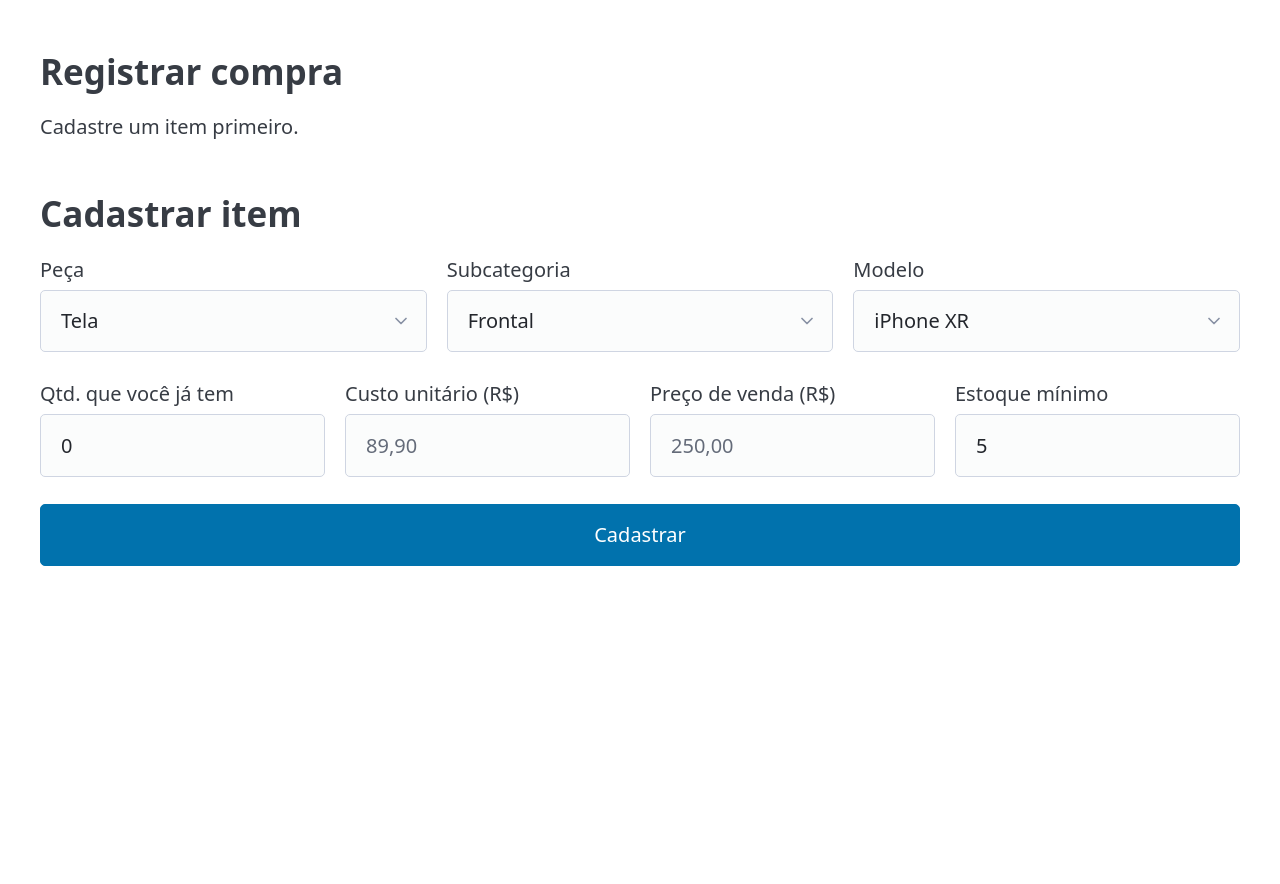
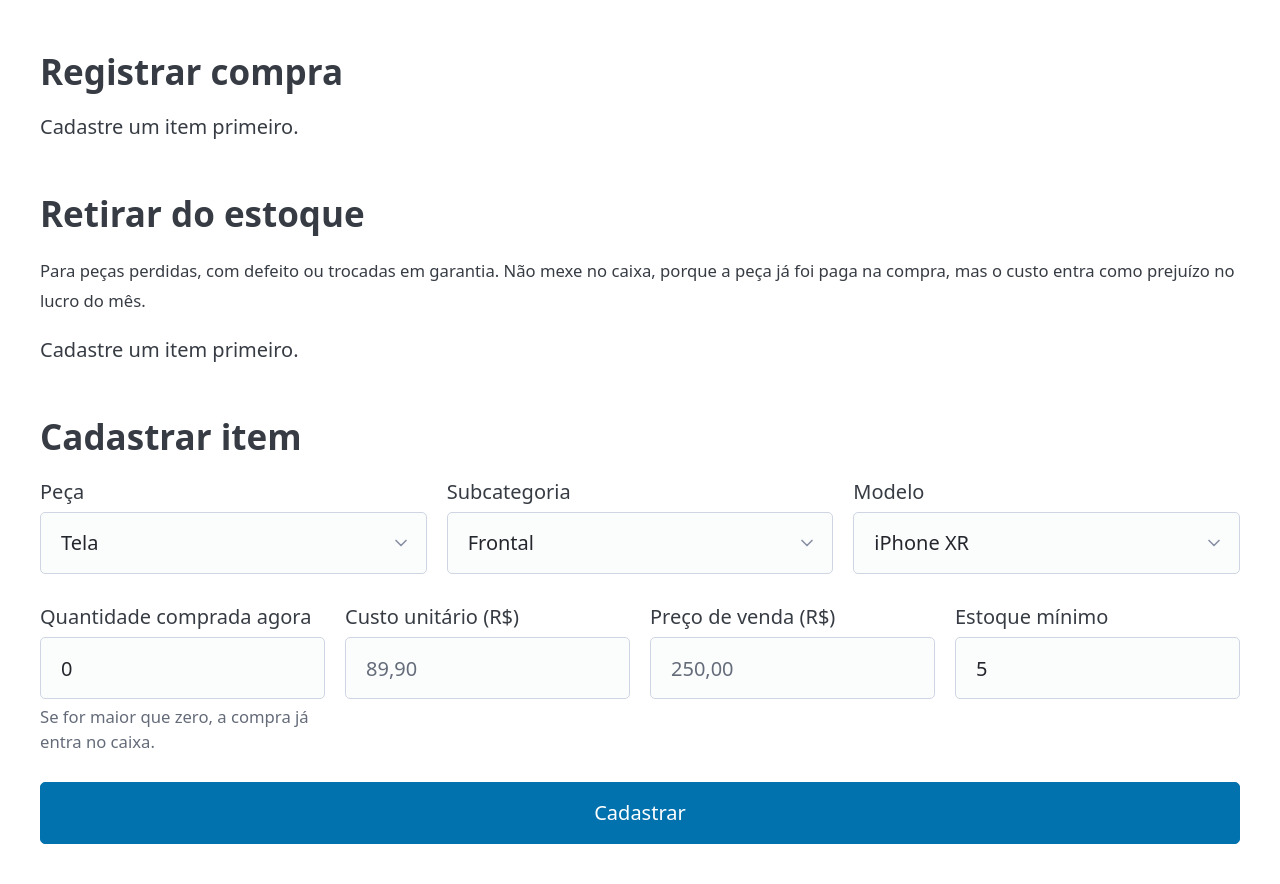
Before and after one commit to davidfwallace/caixa-assistencia, a Flask app: page /estoque in a window 1280 px wide. Shown: the part 186-1070 px from the top of the page. Before the commit the page ends 752 px from the top, so only its background shows below. Run offline with Flask 3, Linux system fonts and the light colour scheme; data that the repository does not hold is empty; some libraries are stand-ins or nearby versions.

Commit message:
Cadastro de item lança compra no caixa e adiciona retirada por perda

```diff
--- a/app.py
+++ b/app.py
@@ -3,11 +3,11 @@ from datetime import date
 from flask import Flask, flash, redirect, render_template, request, url_for
 
 from caixa.calculos import (
-    filtrar_por_mes, lucro_bruto, lucro_por_item, margem_percentual,
+    custo_das_perdas, filtrar_por_mes, lucro_bruto, lucro_por_item, margem_percentual,
     saldo, total_por_categoria, total_por_tipo,
 )
+from caixa.modelos import CATEGORIAS, ENTRADA, MOTIVOS_PERDA, SAIDA, Lancamento
 from caixa.dinheiro import formatar_reais, reais_para_centavos
-from caixa.modelos import CATEGORIAS, ENTRADA, SAIDA, Lancamento
 from caixa.repositorio import RepositorioLancamentos
 from caixa.catalogo import ACESSORIOS, MODELOS, PECAS, SERVICOS
 from caixa.estoque import ItemEstoque, gerar_pedido, itens_para_repor
@@ -42,6 +42,7 @@ def criar_app(caminho_banco="caixa.db"):
             mes_texto = hoje.strftime("%Y-%m")
 
         do_mes = filtrar_por_mes(repo.listar(), ano, mes)
+        perdas_do_mes = filtrar_por_mes(repo_estoque.listar_perdas(), ano, mes)
         return render_template(
             "index.html",
             mes_texto=mes_texto,
@@ -49,8 +50,10 @@ def criar_app(caminho_banco="caixa.db"):
             entradas=total_por_tipo(do_mes, ENTRADA),
             saidas=total_por_tipo(do_mes, SAIDA),
             saldo=saldo(do_mes),
-            lucro=lucro_bruto(do_mes),
-            margem=margem_percentual(do_mes),
+            lucro=lucro_bruto(do_mes, perdas_do_mes),
+            margem=margem_percentual(do_mes, perdas_do_mes),
+            perdas=perdas_do_mes,
+            total_perdas=custo_das_perdas(perdas_do_mes),
             ranking=lucro_por_item(do_mes),
             por_categoria=total_por_categoria(do_mes),
             categorias=CATEGORIAS,
@@ -66,13 +69,17 @@ def criar_app(caminho_banco="caixa.db"):
     def adicionar():
         formulario = request.form
         categoria = formulario.get("categoria", "")
+        tipo = TIPO_DA_CATEGORIA.get(categoria, "")
+        custo_texto = formulario.get("custo", "").strip()
         try:
+            custo = reais_para_centavos(custo_texto) if tipo == ENTRADA and custo_texto else 0
             lancamento = Lancamento(
                 data=date.fromisoformat(formulario.get("data", "")),
                 descricao=formulario.get("descricao", ""),
                 categoria=categoria,
                 valor_centavos=reais_para_centavos(formulario.get("valor", "")),
-                tipo=TIPO_DA_CATEGORIA.get(categoria, ""),
+                tipo=tipo,
+                custo_centavos=custo,
             )
         except ValueError as erro:
             flash(f"Não foi possível salvar: {erro}", "erro")
@@ -92,22 +99,29 @@ def criar_app(caminho_banco="caixa.db"):
             acessorios=ACESSORIOS,
             pecas=PECAS,
             modelos=MODELOS,
+            motivos=MOTIVOS_PERDA,
+            hoje=date.today().isoformat(),
         )
 
     @app.post("/estoque/itens")
     def cadastrar_item():
         formulario = request.form
         try:
+            quantidade = int(formulario.get("quantidade", "") or 0)
+            if quantidade < 0:
+                raise ValueError("A quantidade não pode ser negativa.")
             item = ItemEstoque(
                 peca=formulario.get("peca", ""),
                 variante=formulario.get("variante", ""),
                 modelo=formulario.get("modelo", ""),
-                quantidade=int(formulario.get("quantidade", "")),
+                quantidade=0,
                 custo_centavos=reais_para_centavos(formulario.get("custo", "")),
                 preco_centavos=reais_para_centavos(formulario.get("preco", "")),
                 minimo=int(formulario.get("minimo", "")),
             )
             repo_estoque.adicionar_item(item)
+            if quantidade > 0:
+                repo_estoque.registrar_compra(item.id, quantidade, item.custo_centavos, date.today())
         except ValueError as erro:
             flash(f"Não foi possível cadastrar: {erro}", "erro")
         else:
@@ -146,6 +160,25 @@ def criar_app(caminho_banco="caixa.db"):
         flash(f"{lancamento.categoria} registrado: {lancamento.descricao}.", "sucesso")
         return redirect(url_for("index", mes=lancamento.data.strftime("%Y-%m")))
 
+    @app.post("/estoque/perdas")
+    def registrar_perda():
+        formulario = request.form
+        try:
+            perda = repo_estoque.registrar_perda(
+                item_id=int(formulario.get("item_id", "")),
+                quantidade=int(formulario.get("quantidade", "")),
+                motivo=formulario.get("motivo", ""),
+                data=date.fromisoformat(formulario.get("data", "")),
+            )
+        except ValueError as erro:
+            flash(f"Não foi possível registrar a perda: {erro}", "erro")
+        else:
+            flash(
+                f"Perda registrada: {perda.quantidade}x {perda.descricao} ({perda.motivo}).",
+                "sucesso",
+            )
+        return redirect(url_for("estoque"))
+
     return app
 
 if __name__ == "__main__":
--- a/templates/estoque.html
+++ b/templates/estoque.html
@@ -60,6 +60,39 @@
     <p>Cadastre um item primeiro.</p>
   {% endif %}
 
+  <h2>Retirar do estoque</h2>
+  <p><small>
+    Para peças perdidas, com defeito ou trocadas em garantia. Não mexe no caixa,
+    porque a peça já foi paga na compra, mas o custo entra como prejuízo no lucro do mês.
+  </small></p>
+  {% if itens %}
+    <form method="post" action="{{ url_for('registrar_perda') }}">
+      <label>Item
+        <select name="item_id" required>
+          {% for item in itens %}
+            <option value="{{ item.id }}">{{ item.nome }} ({{ item.quantidade }} em estoque)</option>
+          {% endfor %}
+        </select>
+      </label>
+      <div class="grid">
+        <label>Quantidade
+          <input type="number" name="quantidade" min="1" value="1" required>
+        </label>
+        <label>Motivo
+          <select name="motivo" required>
+            {% for m in motivos %}<option>{{ m }}</option>{% endfor %}
+          </select>
+        </label>
+        <label>Data
+          <input type="date" name="data" value="{{ hoje }}" required>
+        </label>
+      </div>
+      <button type="submit" class="secondary">Retirar do estoque</button>
+    </form>
+  {% else %}
+    <p>Cadastre um item primeiro.</p>
+  {% endif %}
+
   <h2>Cadastrar item</h2>
   <form method="post" action="{{ url_for('cadastrar_item') }}">
     <div class="grid">
@@ -85,8 +118,9 @@
       </label>
     </div>
     <div class="grid">
-      <label>Qtd. que você já tem
+      <label>Quantidade comprada agora
         <input type="number" name="quantidade" min="0" value="0" required>
+        <small>Se for maior que zero, a compra já entra no caixa.</small>
       </label>
       <label>Custo unitário (R$)
         <input type="text" name="custo" placeholder="89,90" required>
```
Also changed, not shown: templates/index.html (+32 -3 lines), tests/test_app.py (+35 -0 lines).
